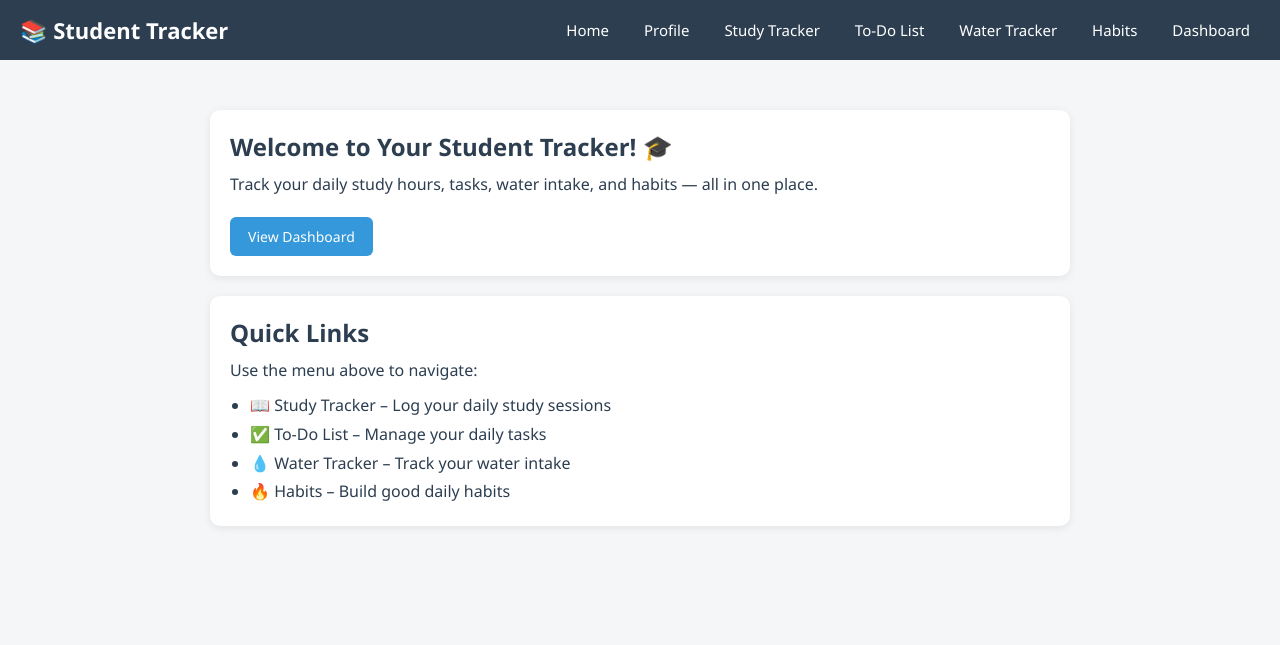
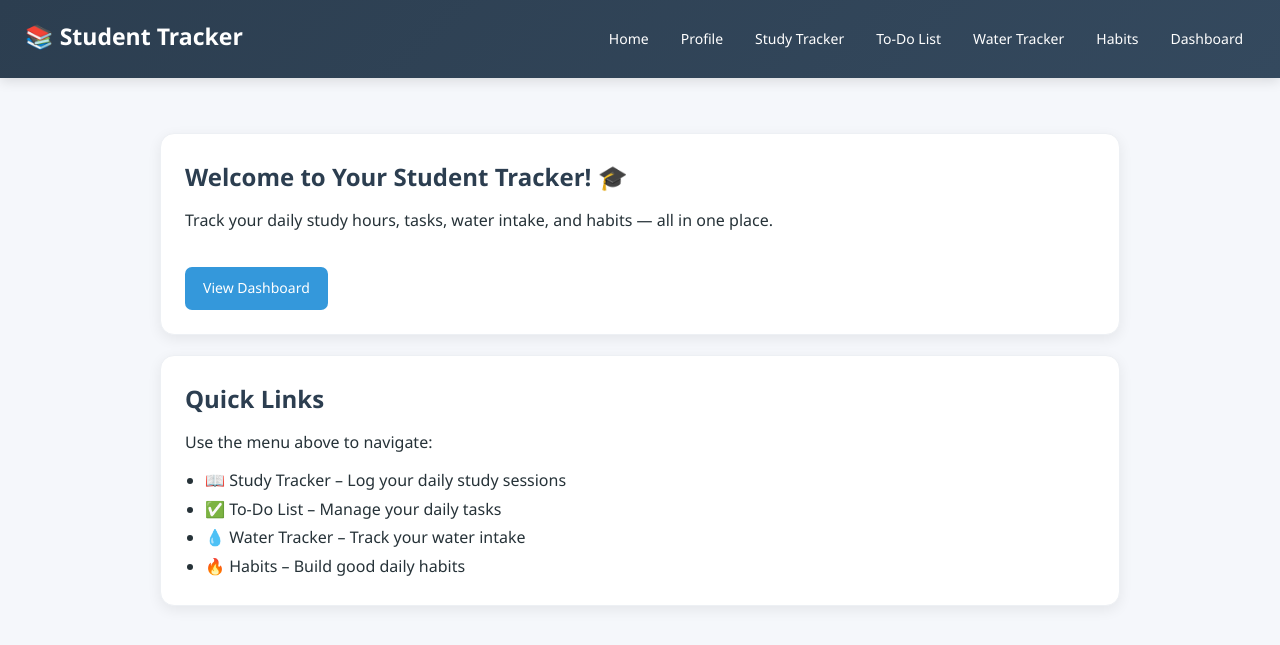
Before and after one commit to 24nn1a1270-source/student-study-health-tracker, a Flask app: page / in a window 1280 px wide. Shown: the top 645 px of the page. Run offline with Flask 3, Linux system fonts and the light colour scheme.

Commit message:
Improve website styling

```diff
--- a/static/style.css
+++ b/static/style.css
@@ -2,97 +2,126 @@
     margin: 0;
     padding: 0;
     box-sizing: border-box;
-    font-family: 'Segoe UI', Arial, sans-serif;
+    font-family: "Segoe UI", Arial, sans-serif;
 }
 
 body {
-    background-color: #f4f6f8;
-    color: #2c3e50;
+    background: #f5f7fb;
+    color: #263238;
+    line-height: 1.6;
 }
 
 /* Navbar */
 .navbar {
-    background-color: #2c3e50;
-    padding: 15px 20px;
+    background: linear-gradient(135deg, #2c3e50, #34495e);
+    padding: 18px 25px;
     display: flex;
     justify-content: space-between;
     align-items: center;
     flex-wrap: wrap;
+    box-shadow: 0 3px 12px rgba(0, 0, 0, 0.12);
 }
 
 .navbar h1 {
     color: white;
-    font-size: 22px;
+    font-size: 23px;
+    margin-bottom: 5px;
 }
 
 .nav-links {
     list-style: none;
     display: flex;
-    gap: 15px;
+    gap: 8px;
     flex-wrap: wrap;
 }
 
 .nav-links a {
     color: white;
     text-decoration: none;
-    font-size: 15px;
-    padding: 6px 10px;
-    border-radius: 5px;
-    transition: background 0.2s;
+    font-size: 14px;
+    padding: 8px 12px;
+    border-radius: 7px;
+    transition: 0.2s ease;
 }
 
 .nav-links a:hover {
-    background-color: #34495e;
+    background-color: rgba(255, 255, 255, 0.15);
+    transform: translateY(-1px);
 }
 
 /* Main container */
 .container {
-    max-width: 900px;
-    margin: 30px auto;
+    max-width: 1000px;
+    margin: 35px auto;
     padding: 20px;
 }
 
-/* Card style */
+/* Card */
 .card {
     background: white;
-    border-radius: 10px;
-    padding: 20px;
+    border-radius: 14px;
+    padding: 24px;
     margin-bottom: 20px;
-    box-shadow: 0 2px 8px rgba(0,0,0,0.08);
+    box-shadow: 0 4px 14px rgba(0, 0, 0, 0.07);
+    border: 1px solid #edf0f4;
 }
 
 .card h2 {
-    margin-bottom: 10px;
+    margin-bottom: 12px;
     color: #2c3e50;
+}
+
+.card p {
+    margin-bottom: 8px;
 }
 
 /* Buttons */
 .btn {
-    background-color: #3498db;
+    background: #3498db;
     color: white;
     border: none;
     padding: 10px 18px;
-    border-radius: 6px;
+    border-radius: 7px;
     cursor: pointer;
     font-size: 14px;
     text-decoration: none;
     display: inline-block;
+    transition: 0.2s ease;
 }
 
 .btn:hover {
-    background-color: #2980b9;
+    background: #2980b9;
+    transform: translateY(-1px);
 }
 
 /* Forms */
 input[type="text"],
 input[type="number"],
 input[type="date"] {
-    padding: 8px;
-    border: 1px solid #ccc;
-    border-radius: 5px;
+    padding: 10px 12px;
+    border: 1px solid #ccd3da;
+    border-radius: 7px;
     width: 100%;
-    margin-bottom: 10px;
+    margin-bottom: 12px;
     font-size: 14px;
+    outline: none;
+    background: #fff;
+}
+
+input[type="text"]:focus,
+input[type="number"]:focus,
+input[type="date"]:focus {
+    border-color: #3498db;
+    box-shadow: 0 0 0 3px rgba(52, 152, 219, 0.12);
+}
+
+/* Links */
+a {
+    color: #2980b9;
+}
+
+a:hover {
+    color: #1f618d;
 }
 
 /* Mobile friendly */
@@ -101,10 +130,27 @@ input[type="date"] {
         flex-direction: column;
         align-items: flex-start;
     }
+
+    .navbar h1 {
+        font-size: 20px;
+    }
+
     .nav-links {
-        margin-top: 10px;
+        margin-top: 12px;
+        gap: 5px;
     }
+
+    .nav-links a {
+        font-size: 13px;
+        padding: 7px 9px;
+    }
+
     .container {
         padding: 10px;
+        margin: 20px auto;
+    }
+
+    .card {
+        padding: 18px;
     }
 }
```
